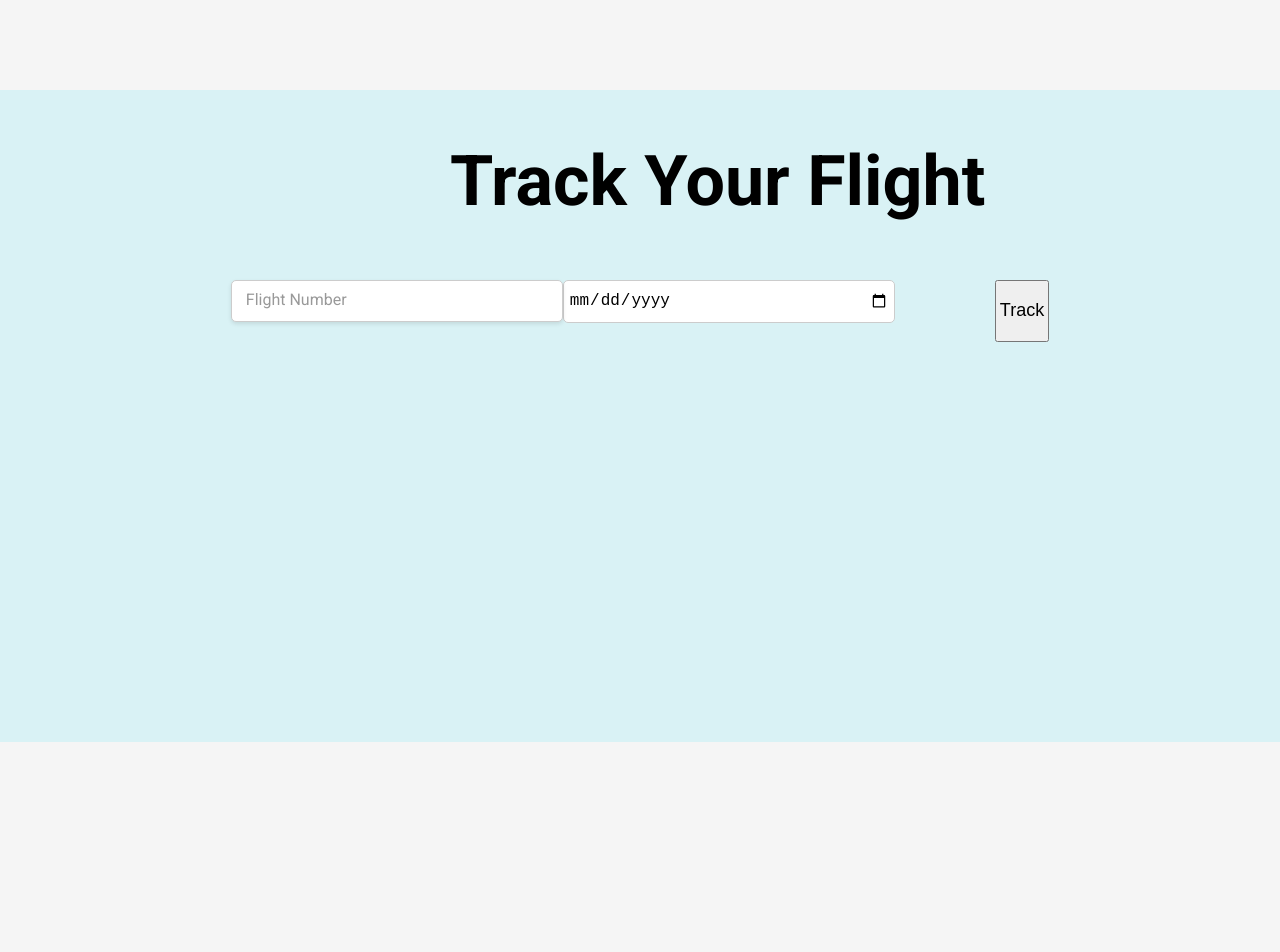
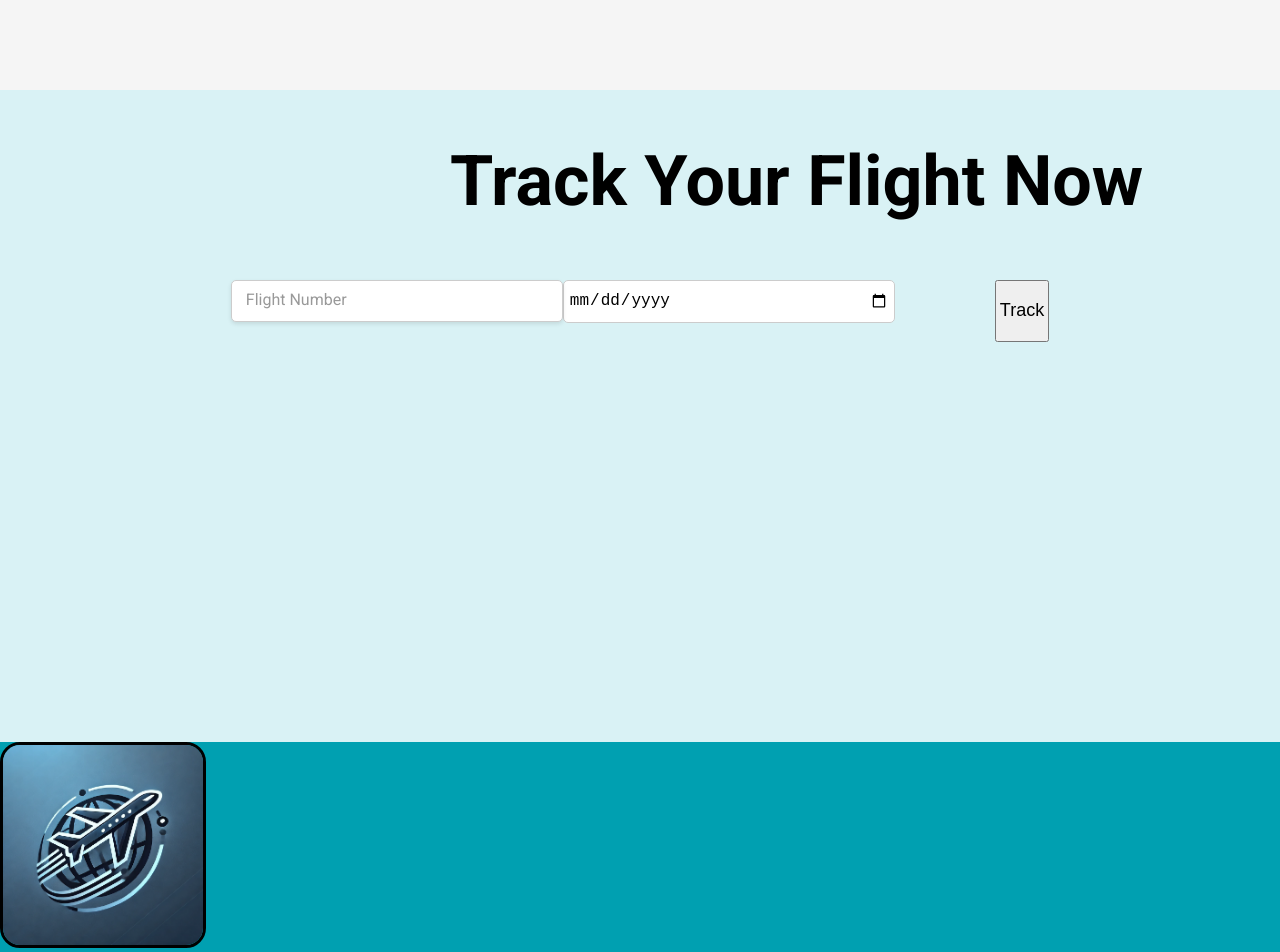
Before and after one commit to EmireHaouas/Fly_Catcher, a React (Vite) app in the folder plane_Catcher2/: page / in a window 1280 px wide. Shown: the part 1243-2195 px from the top of the page. Before the commit the page ends 1985 px from the top, so only its background shows below. Built offline with nearby package versions, Linux system fonts and the light colour scheme.

Commit message:
change design of flight details

```diff
--- a/plane_Catcher2/index.html
+++ b/plane_Catcher2/index.html
@@ -7,6 +7,8 @@
     <title>Vite + React</title>
     <link href="https://fonts.googleapis.com/css2?family=Poppins:wght@600&display=swap" rel="stylesheet">
     <link href="https://fonts.googleapis.com/css2?family=Roboto:wght@400;700&display=swap" rel="stylesheet">
+    <link href="https://fonts.googleapis.com/css2?family=Lora:wght@400;700&family=Montserrat:wght@400;700&display=swap" rel="stylesheet">
+
 
   </head>
   <body>
--- a/plane_Catcher2/src/Footer.css
+++ b/plane_Catcher2/src/Footer.css
@@ -1,6 +1,8 @@
 .h1_footer{
-    background-color: #FFFFFF;
     margin: 0;
     font-size: 15px;
     font-family: Arial, Helvetica, sans-serif;
 }
+.footer{
+    background-color: #00A0B1;
+}
--- a/plane_Catcher2/src/Main.css
+++ b/plane_Catcher2/src/Main.css
@@ -222,7 +222,21 @@ display: flex;
 .entire_section{
     display: flex;
     flex-direction: column;
+    font-family: "montserrat", sans-serif;
+    padding: 30px;
+    border-radius: 50px;
+    background-color: #F5F5F5;
+    border: solid;
+    letter-spacing: 2px;
 }
 .plane_moving{
     width: 200px;
 }
+.h3_cards{
+    font-size: 45px;
+    letter-spacing: 2px;
+}
+.arrow_bottom{
+    width: 40px;
+    letter-spacing: 2px;
+}
--- a/plane_Catcher2/src/components/Footer.jsx
+++ b/plane_Catcher2/src/components/Footer.jsx
@@ -1,9 +1,11 @@
 import React from 'react';
 import '../Footer.css';
+import logo from '../assets/imgs/logo.png'
 
 const Main = () => {
     return (
-        <div>
+        <div className='footer'>
+          <img className='logo' alt='' src={logo}/>
           <h1 className='h1_footer'></h1>
         </div>
     );
--- a/plane_Catcher2/src/components/Main.jsx
+++ b/plane_Catcher2/src/components/Main.jsx
@@ -7,6 +7,7 @@ import active_Flight from '../assets/imgs/active_icon.gif';
 import flight_info from '../assets/imgs/flight_info.png';
 import clock_icon from '../assets/imgs/clock_icon.png';
 import plane_moving from '../assets/imgs/plane_moving.gif';
+import Bottom_arrow_icon from '../assets/imgs/Bottom_arrow_icon.png'
 
 const Main = () => {
     const [flightId, setFlightId] = useState('');
@@ -85,7 +86,7 @@ const Main = () => {
             </article>
 
             <section className='Form_iata'>
-                <h1 className='h1_form'>Track Your Flight</h1>
+                <h1 className='h1_form'>Track Your Flight Now</h1>
 
                 {/* Formulaire pour le suivi des vols */}
                 <form className='form_track' onSubmit={handleSubmit}>
@@ -118,7 +119,7 @@ const Main = () => {
                 {flightData && (
                     <div className='cards'>
                         <div className='card_details'>
-                               <h3>Flight Details</h3>
+                               <h3 className='h3_cards'>Flight Details</h3>
                             <div className="entire_section">
                               <div className='dede'>
                                 <div className='dep'>
@@ -176,6 +177,7 @@ const Main = () => {
                         </div>
                     </div>
                 </div>
+                <p>I am an aviation geek.</p> <img className='arrow_bottom' alt='' src={Bottom_arrow_icon}/>
                             <div className='card_flight_status'>
                                 {/*
                                 <p className='airline'>Airline: {flightData.airline.name}</p>
```
Also changed, not shown: plane_Catcher2/src/assets/imgs/Bottom_arrow_icon.png (added).
